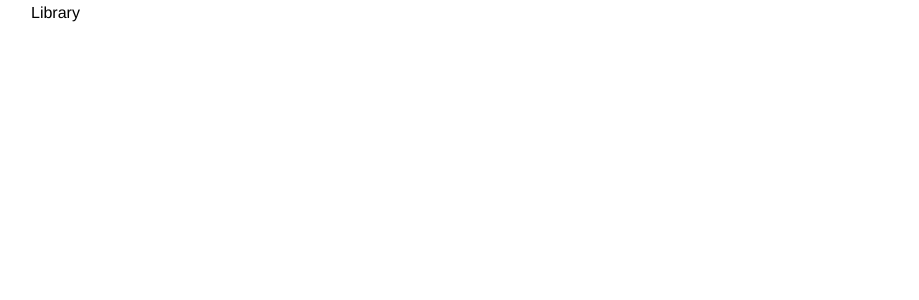
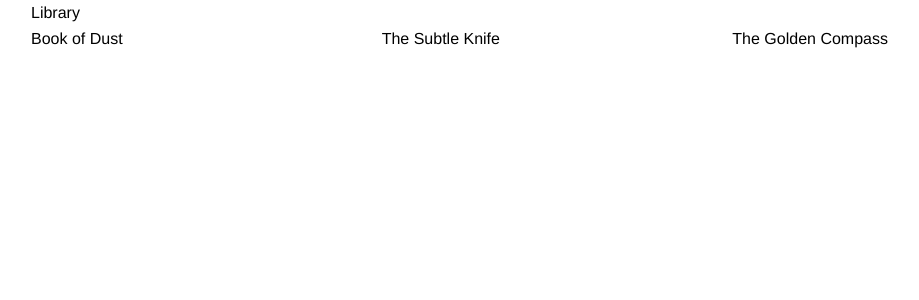
Before and after one commit to drregg6/vue-library, a Vue app: page / in a window 1280 px wide. Shown: the top 300 px of the page, without its empty margins (91-1010 px from the left). Built offline with nearby package versions, Linux system fonts and the light colour scheme; the HTML template or start-up script is replaced by a standard one.

Commit message:
getLibrary gets state.library

```diff
--- a/src/components/Library.vue
+++ b/src/components/Library.vue
@@ -1,15 +1,31 @@
 <template>
   <div>
     <h3>Library</h3>
+    <div class="content">
+      <div
+        :key="book.id"
+        v-for="book in getLibrary"
+        class="book"
+      >
+        <h3>{{ book.title }}</h3>
+      </div>
+    </div>
   </div>
 </template>
 
 <script>
+import { mapGetters } from 'vuex';
+
 export default {
-  name: "Library"
-}
+  name: "Library",
+  computed: mapGetters(["getLibrary"])
+};
 </script>
 
 <style scoped>
-
+  .content {
+    display: grid;
+    grid-template-columns: repeat(3, 1fr);
+    grid-gap: 1rem;
+  }
 </style>
--- /dev/null
+++ b/src/store/modules/library.js
@@ -0,0 +1,42 @@
+const state = {
+  library: [
+    {
+      id: 128731,
+      title: 'Book of Dust',
+      author: 'Pullman',
+      isRead: false,
+      pages: 478
+    },
+    {
+      id: 129891,
+      title: 'The Subtle Knife',
+      author: 'Pullman',
+      isRead: false,
+      pages: 389
+    },
+    {
+      id: 123091,
+      title: 'The Golden Compass',
+      author: 'Pullman',
+      isRead: true,
+      pages: 312
+    }
+  ]
+};
+
+const getters = {
+  getLibrary: (state) => {
+    return state.library;
+  }
+};
+
+const actions = {};
+
+const mutations = {};
+
+export default {
+  state,
+  getters,
+  actions,
+  mutations
+};
--- a/src/store/store.js
+++ b/src/store/store.js
@@ -1,10 +1,12 @@
 import Vue from "vue";
 import Vuex from "vuex";
+
+import library from './modules/library';
 
 Vue.use(Vuex);
 
 export default new Vuex.Store({
-  state: {},
-  mutations: {},
-  actions: {}
+  modules: {
+    library
+  }
 });
```
